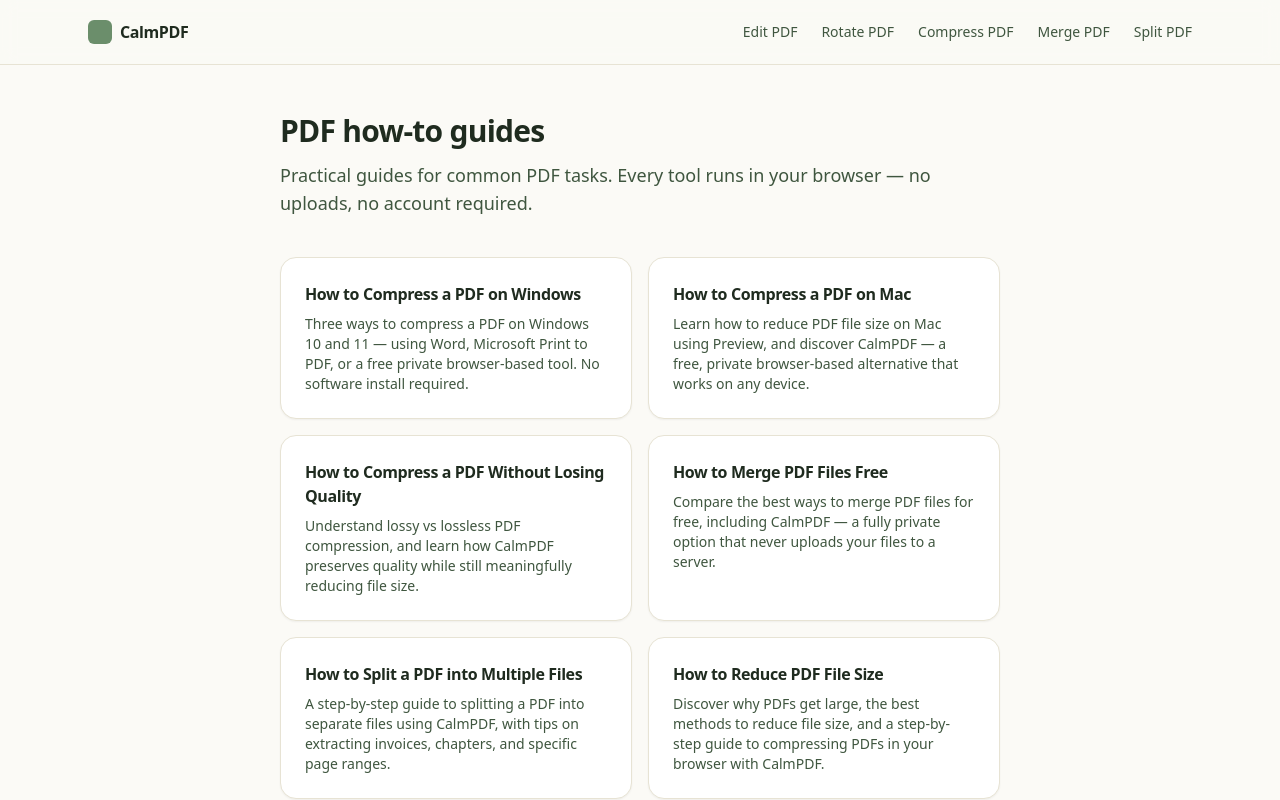
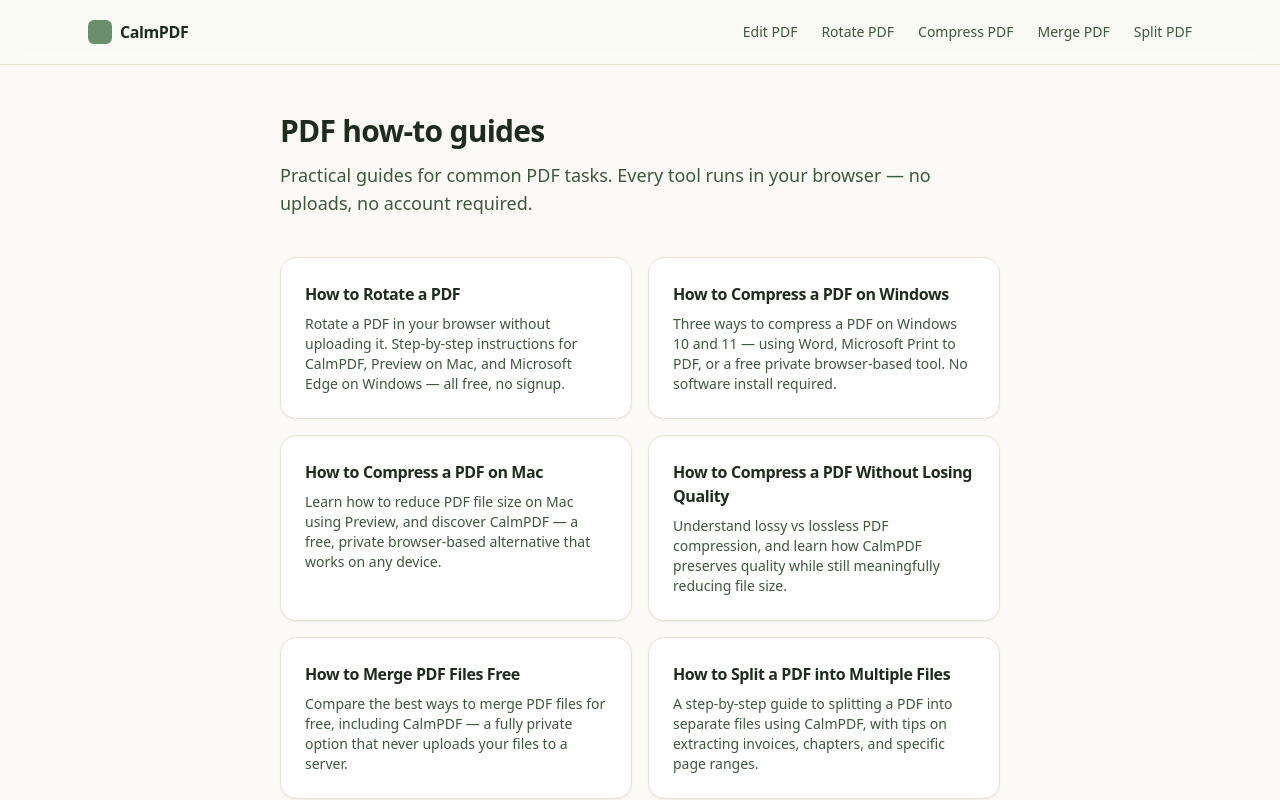
Before and after one commit to lorenzo-gu/calmpdf, a Next.js app: page /how-to in a window 1280 px wide. Shown: the top 800 px of the page. Built offline with nearby package versions, Linux system fonts and the light colour scheme.

Commit message:
Add how-to: rotate a PDF — posts entry

```diff
--- a/src/content/posts.ts
+++ b/src/content/posts.ts
@@ -8,6 +8,15 @@ export type Post = {
 };
 
 export const BLOG_POSTS: Post[] = [
+  {
+    slug: "rotate-pdf",
+    title: "How to Rotate a PDF",
+    description:
+      "Rotate a PDF in your browser without uploading it. Step-by-step instructions for CalmPDF, Preview on Mac, and Microsoft Edge on Windows — all free, no signup.",
+    datePublished: "2026-04-29",
+    ctaHref: "/rotate-pdf",
+    ctaLabel: "Rotate PDF free",
+  },
   {
         slug: "compress-pdf-on-windows",
         title: "How to Compress a PDF on Windows",
```
